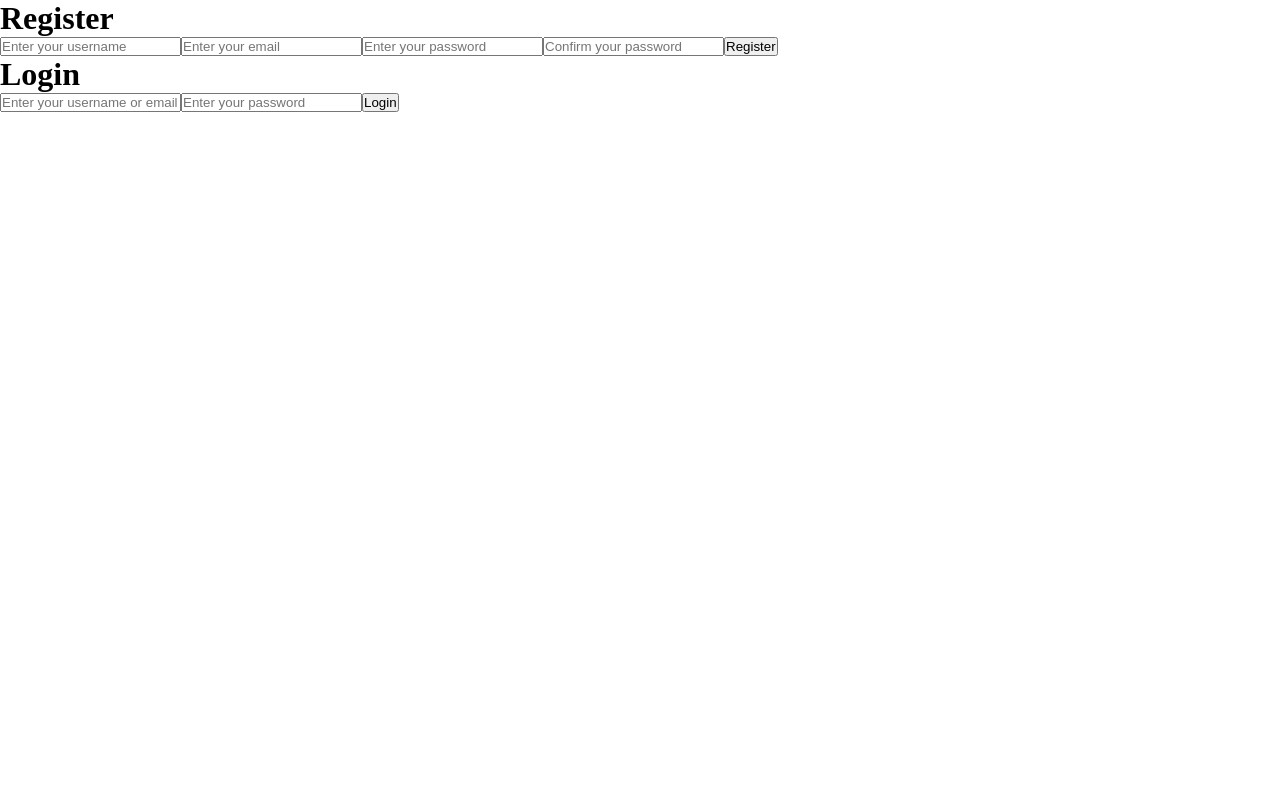
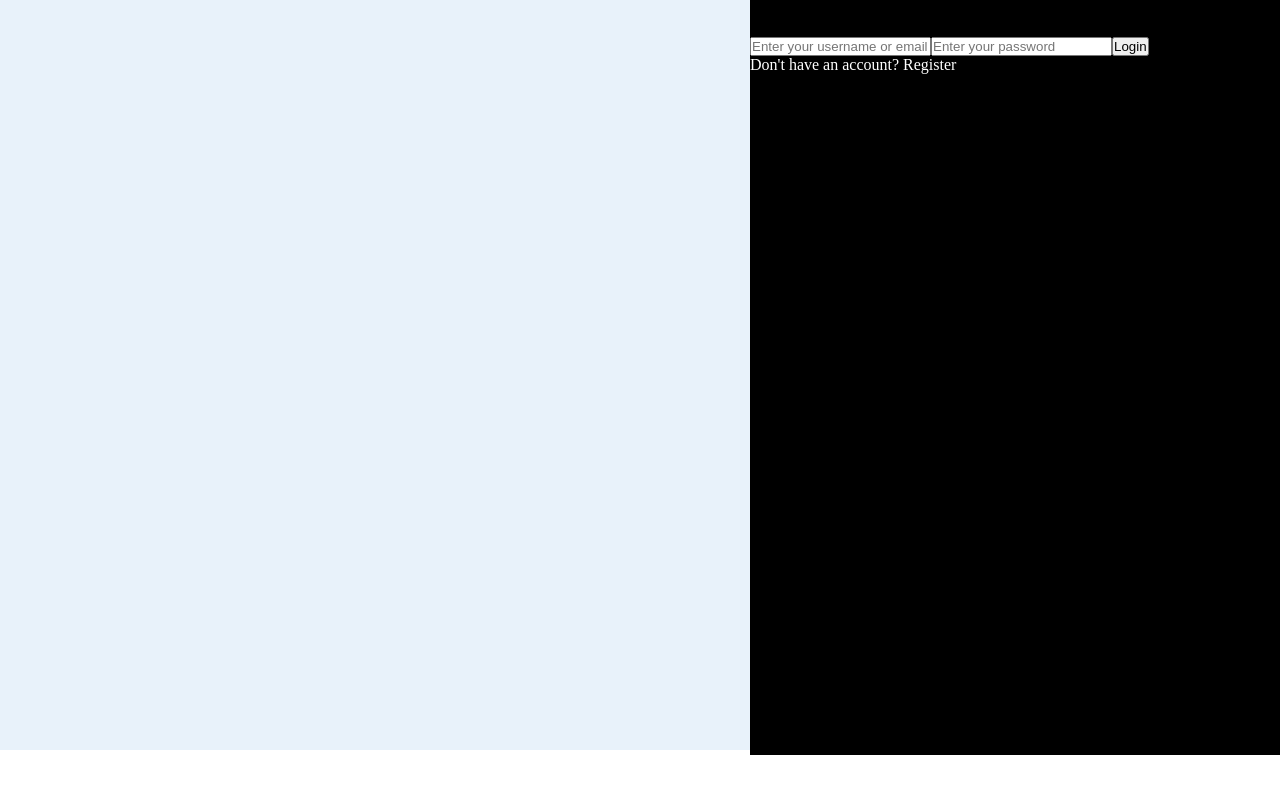
Before and after one commit to sasithhansaka/smart-shopping-platform-express-React, a React (Vite) app in the folder FRONTEND/: page /auth in a window 1280 px wide. Shown: the top 794 px of the page. Built offline with nearby package versions, Linux system fonts and the light colour scheme; a web font is replaced by a local one.

Commit message:
Add BrandContainer component and enhance AuthenticationPage layout

```diff
--- /dev/null
+++ b/FRONTEND/src/components/Login/BrandContainer.jsx
@@ -0,0 +1,12 @@
+import React from 'react'
+import styles from './BrandContainer.module.css'
+
+function BrandContainer() {
+  return (
+    <div className={styles.brandContainer}>
+
+    </div>
+  )
+}
+
+export default BrandContainer
--- /dev/null
+++ b/FRONTEND/src/components/Login/BrandContainer.module.css
@@ -0,0 +1,5 @@
+.brandContainer{
+    width: 750px;
+    height: 750px;
+    background-color: #E8F2FA;
+}
--- a/FRONTEND/src/pages/AuthenticationPage.jsx
+++ b/FRONTEND/src/pages/AuthenticationPage.jsx
@@ -1,16 +1,32 @@
-import React from 'react'
-import RegisterComponent from "../components/Login/RegisterComponent"
-import LoginComponent from '../components/Login/LoginComponent'
+import React, { useState } from "react";
+import RegisterComponent from "../components/Login/RegisterComponent";
+import LoginComponent from "../components/Login/LoginComponent";
+import BrandContainer from "../components/Login/BrandContainer";
+import styles from "./AuthenticationPage.module.css";
 
 function AuthenticationPage() {
-
+  const [isLogin, setIsLogin] = useState(true);
 
   return (
-    <div>
-      <RegisterComponent />
-      <LoginComponent />
+    <div className={styles.container}>
+      <div>
+        <BrandContainer />
+      </div>
+      <div className={styles.authContainer}>
+        {isLogin ? (
+          <>
+            <LoginComponent />
+            <p onClick={() => setIsLogin(false)}  className={styles.toggleText}>Don't have an account? <span>Register</span></p>
+          </>
+        ) : (
+          <>
+            <RegisterComponent />
+            <p onClick={() => setIsLogin(true)} className={styles.toggleText}>Already registered? <span>Login</span></p>
+          </>
+        )}
+      </div>
     </div>
-  )
+  );
 }
 
-export default AuthenticationPage
+export default AuthenticationPage;
--- /dev/null
+++ b/FRONTEND/src/pages/AuthenticationPage.module.css
@@ -0,0 +1,15 @@
+.container{
+    display: flex;
+    height: 755px;
+    width: 100%;
+}
+
+.authContainer{
+    background-color: #000000;
+    width: 100%;
+}
+
+.toggleText {
+    color: #ffffff;
+    cursor: pointer;
+}
```
Also changed, not shown: FRONTEND/src/components/Login/LoginComponent.jsx (line endings or trailing spaces).
